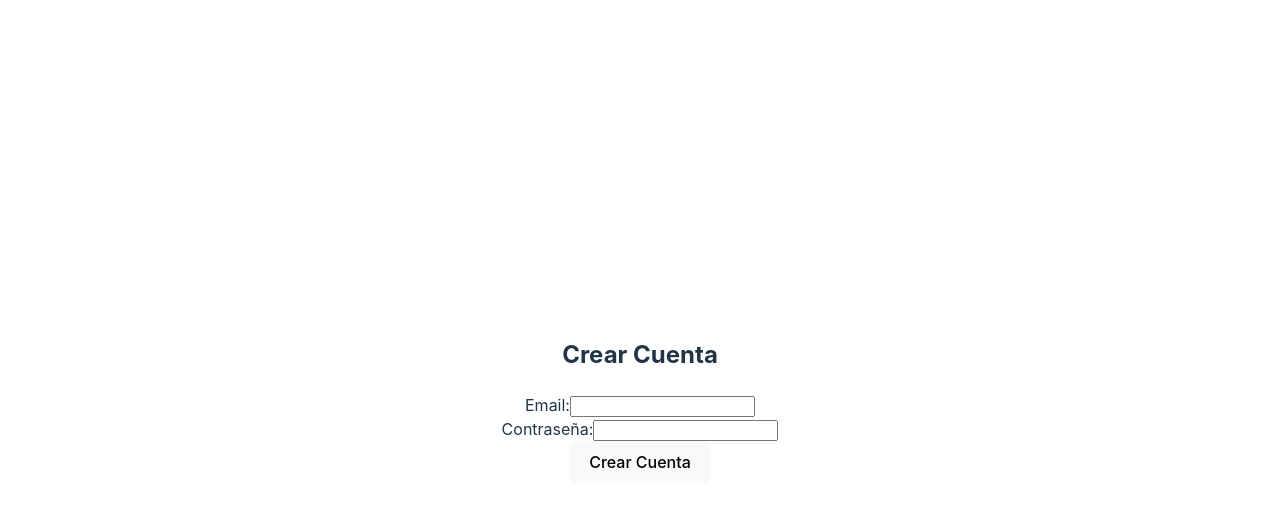
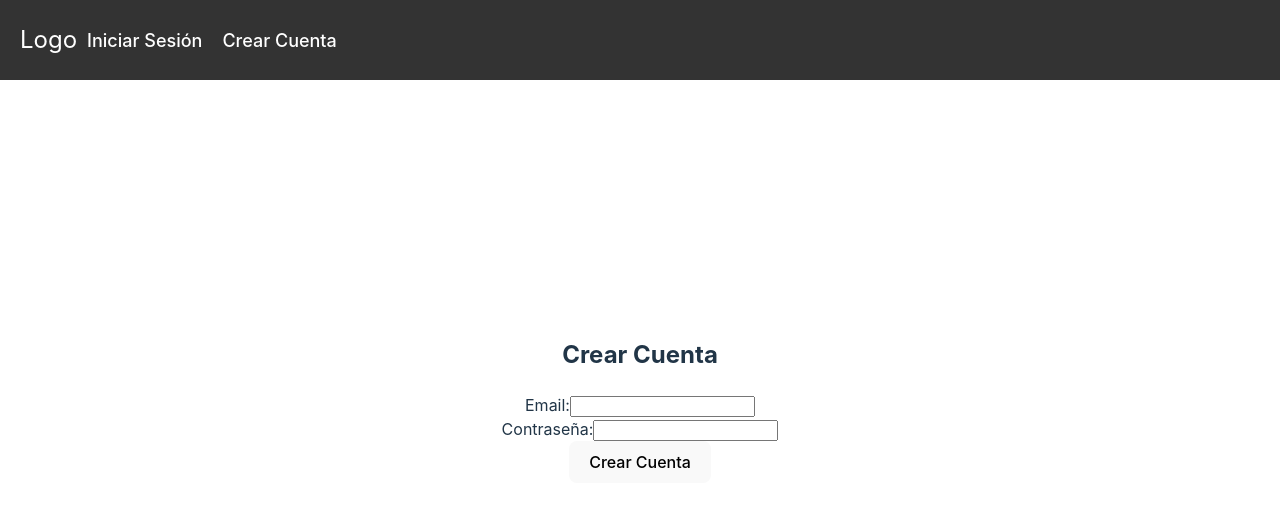
Before and after one commit to acguatuso/client-system, a React (Vite) app: page /crear-cuenta in a window 1280 px wide. Shown: the top 506 px of the page. Built offline with nearby package versions, Linux system fonts and the light colour scheme.

Commit message:
update
header basico implementado, requiere modificarse visualmente

```diff
--- a/src/components/CreateAccForm.tsx
+++ b/src/components/gestion_usuarios/CreateAccForm.tsx
@@ -1,7 +1,7 @@
 import React, { useState } from 'react';
 import { useDispatch, useSelector } from 'react-redux';
-import { logOut, signup } from '../redux/reducers/authSlice';
-import { RootState } from '../redux/store';
+import { logOut, signup } from '../../redux/reducers/authSlice';
+import { RootState } from '../../redux/store';
 
 const CreateAccountForm: React.FC = () => {
   const [email, setEmail] = useState<string>('');
--- a/src/components/LoginAccForm.tsx
+++ b/src/components/gestion_usuarios/LoginAccForm.tsx
@@ -1,7 +1,7 @@
 import React, { useState } from 'react';
 import { useDispatch, useSelector } from 'react-redux';
-import { logOut, login} from '../redux/reducers/authSlice';
-import { RootState } from '../redux/store';
+import { logOut, login} from '../../redux/reducers/authSlice';
+import { RootState } from '../../redux/store';
 
 const LoginAccountForm: React.FC = () => {
   const [email, setEmail] = useState<string>('');
--- /dev/null
+++ b/src/components/header/ToolbarHeader.css
@@ -0,0 +1,48 @@
+.toolbar-header {
+    width: 100%;
+    height: 80px;
+    position: fixed;
+    top: 0;
+    left: 0;
+    background-color: #333;
+    color: #fff;
+    display: flex;
+    justify-content: space-between;
+    align-items: center;
+    padding: 0 20px;
+    box-sizing: border-box;
+  }
+
+  .toolbar-navigation {
+    display: flex;
+    align-items: center;
+  }
+
+  .toolbar-logo {
+    font-size: 24px;
+  }
+
+  .toolbar-navigation-items ul {
+    list-style: none;
+    margin: 0;
+    padding: 0;
+    display: flex;
+  }
+
+  .toolbar-navigation-items ul li {
+    margin: 0 10px;
+  }
+
+  .toolbar-navigation-items ul li a {
+    color: #fff;
+    text-decoration: none;
+    font-size: 18px;
+  }
+
+  .toolbar-navigation-items ul li a:hover {
+    color: #ccc;
+  }
+
+  .spacer {
+    flex: 1;
+  }
--- /dev/null
+++ b/src/components/header/ToolbarHeader.tsx
@@ -0,0 +1,29 @@
+import { Link } from 'react-router-dom';
+import './ToolbarHeader.css'; // Estilo CSS para el header
+
+function ToolbarHeader() {
+  return (
+    <header className="toolbar-header">
+      <nav className="toolbar-navigation">
+        <div className="toolbar-logo">
+          {/* Colocar aquí tu logo */}
+          Logo
+        </div>
+        <div className="spacer" />
+        <div className="toolbar-navigation-items">
+          <ul>
+            <li>
+              <Link to="/iniciar-sesion">Iniciar Sesión</Link>
+            </li>
+            <li>
+              <Link to="/crear-cuenta">Crear Cuenta</Link>
+            </li>
+            {/* Agrega más enlaces según sea necesario */}
+          </ul>
+        </div>
+      </nav>
+    </header>
+  );
+}
+
+export default ToolbarHeader;
--- a/src/main.tsx
+++ b/src/main.tsx
@@ -5,13 +5,15 @@ import './index.css'
 import { Provider } from 'react-redux'; // Importa Provider desde react-redux
 import store from './redux/store.ts'; // Importa el store de Redux
 import { BrowserRouter as Router, Route, Routes} from 'react-router-dom';
-import CreateAccountForm from './components/CreateAccForm.tsx';
-import LoginAccountForm from './components/LoginAccForm.tsx';
+import CreateAccountForm from './components/gestion_usuarios/CreateAccForm.tsx';
+import LoginAccountForm from './components/gestion_usuarios/LoginAccForm.tsx';
+import ToolbarHeader from './components/header/ToolbarHeader.tsx';
 
 ReactDOM.createRoot(document.getElementById('root')!).render(
   <React.StrictMode>
     <Provider store={store}> {/* Envuelve el componente Router(todos los componentes) con Provider y pasa el store */}
       <Router>
+        <ToolbarHeader /> {/* Colocando tu ToolbarHeader aquí para que se renderice una unica vez*/}
         <Routes>
           <Route path="/" element={<App/>} />
           <Route path="/iniciar-sesion" element={<LoginAccountForm />} />
```
Also changed, not shown: src/components/footer/footer.tsx (added).
